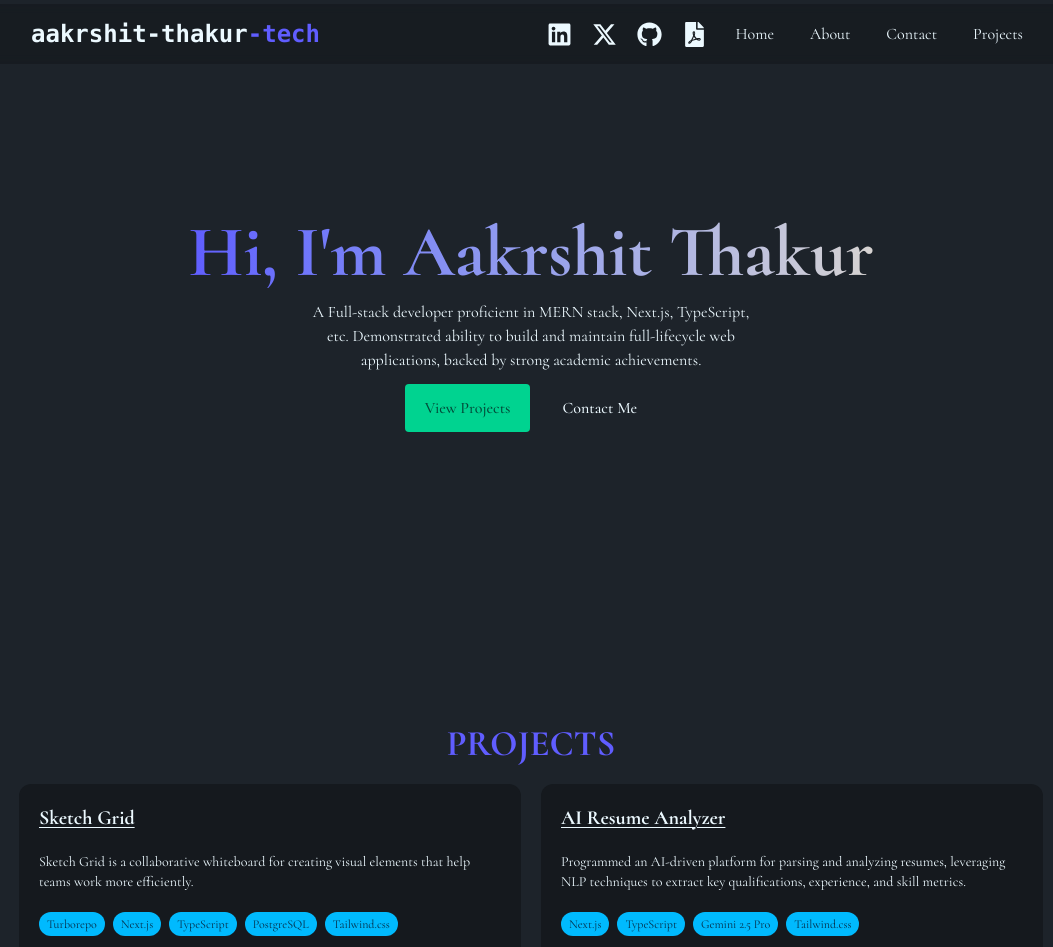
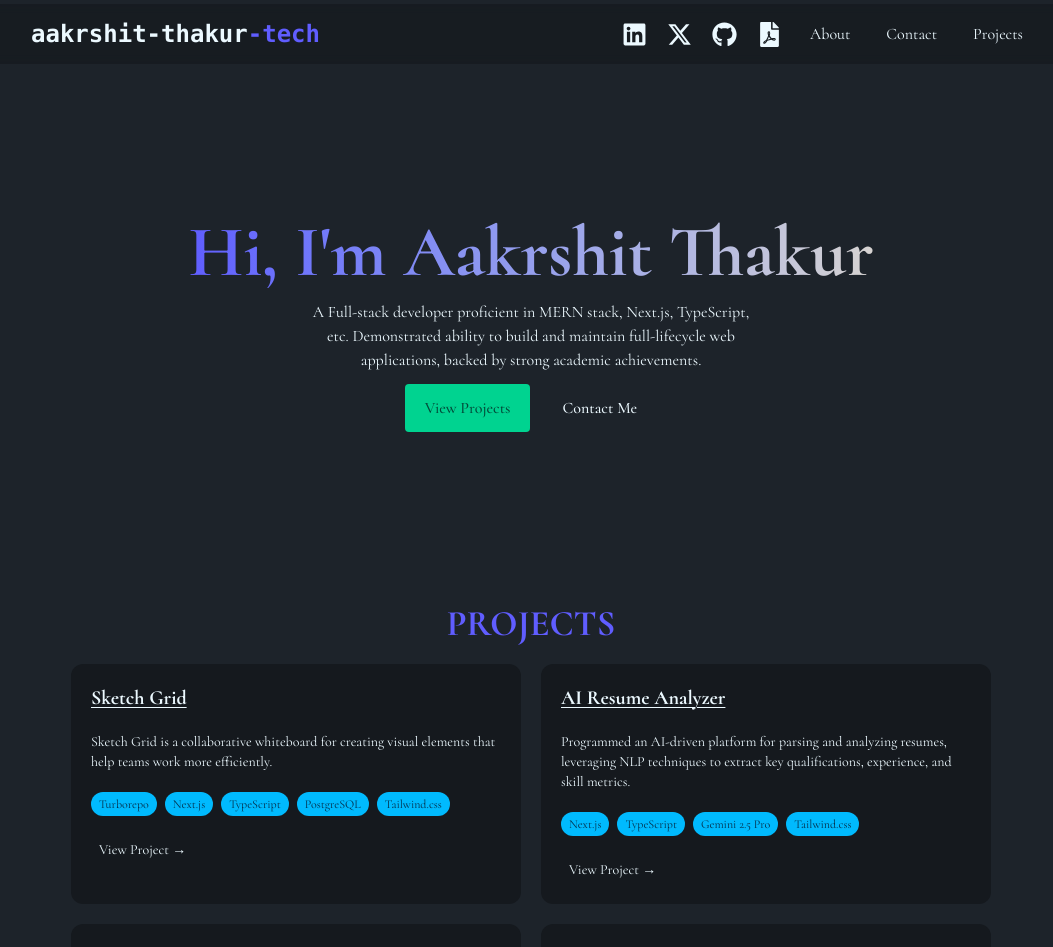
Before and after one commit to AakrshitThakur/aakrshit-thakur-portfolio, a React (Vite) app: page / in a window 1280 px wide. Shown: the top 947 px of the page, without its empty margins (109-1162 px from the left). Built offline with nearby package versions, Linux system fonts and the light colour scheme.

Commit message:
grid overflow issue resolved

```diff
--- a/index.html
+++ b/index.html
@@ -1,16 +1,19 @@
 <!DOCTYPE html>
-<html lang="en" class="flex flex-col justify-center items-center p-1">
+<html lang="en">
   <head>
     <meta charset="UTF-8" />
-    <meta name="viewport" content="width=device-width, initial-scale=1" />
+    <meta content="width=device-width, initial-scale=1" name="viewport" />
     <title>aakrshit-thakur-portfolio</title>
     <!-- google-font -->
-<link rel="preconnect" href="https://fonts.googleapis.com">
-<link rel="preconnect" href="https://fonts.gstatic.com" crossorigin>
-<link href="https://fonts.googleapis.com/css2?family=Cormorant:ital,wght@0,300..700;1,300..700&display=swap" rel="stylesheet">
+    <link rel="preconnect" href="https://fonts.googleapis.com" />
+    <link rel="preconnect" href="https://fonts.gstatic.com" crossorigin />
+    <link
+      href="https://fonts.googleapis.com/css2?family=Cormorant:ital,wght@0,300..700;1,300..700&display=swap"
+      rel="stylesheet"
+    />
   </head>
-  <body class="shrink-0 w-full max-w-7xl overflow-x-hidden">
-    <div id="root" class="max-w-dvw"></div>
+  <body class="flex flex-col justify-center items-center min-h-screen p-1">
+    <div id="root" class="w-full max-w-7xl"></div>
     <script type="module" src="/src/main.jsx"></script>
   </body>
 </html>
--- a/src/components/Navbar.jsx
+++ b/src/components/Navbar.jsx
@@ -10,7 +10,7 @@ export default function Navbar({ menuOpen, setMenuOpen }) {
     <nav className="bg-[rgba(21,25,30,0.65)] color-base-content backdrop-blur-xs w-full sticky top-0 z-40">
       <div className="max-w-5xl mx-auto px-3">
         <div className="flex justify-between items-center h-15">
-          <a href="#home" className="font-mono text-xl sm:text-2xl font-bold">
+          <a href="#home" className="font-mono text-xl sm:text-2xl font-bold whitespace-nowrap mr-1">
             aakrshit-thakur<span className="text-[#605dff]">-tech</span>
           </a>
 
--- a/src/components/RevealOnScroll.jsx
+++ b/src/components/RevealOnScroll.jsx
@@ -1,7 +1,7 @@
 import PropTypes from "prop-types";
 import { useEffect, useRef } from "react";
 
-export default function RevealOnScroll({ children }) {
+export default function RevealOnScroll({ children, className }) {
   const ref = useRef(null);
 
   useEffect(() => {
@@ -24,7 +24,7 @@ export default function RevealOnScroll({ children }) {
   }, []);
 
   return (
-    <div ref={ref} className="reveal shrink-0">
+    <div ref={ref} className={`reveal ${className}`}>
       {children}
     </div>
   );
@@ -32,4 +32,5 @@ export default function RevealOnScroll({ children }) {
 
 RevealOnScroll.propTypes = {
   children: PropTypes.node.isRequired,
+  className: PropTypes.string,
 };
--- a/src/components/sections/Contact.jsx
+++ b/src/components/sections/Contact.jsx
@@ -28,9 +28,9 @@ export default function Contact() {
   };
 
   return (
-    <section id="contact" className="h-[75vh] flex justify-center items-center">
-      <RevealOnScroll>
-        <div className="w-lg mx-auto space-y-3 sm:space-y-4 md:space-y-5">
+    <section id="contact" className="h-[75vh] w-full flex justify-center items-center">
+      <RevealOnScroll className="w-full max-w-lg">
+        <div className="mx-auto space-y-3 sm:space-y-4 md:space-y-5">
           <h2 className="text-[#605dff] text-3xl sm:text-4xl font-bold text-center">GET IN TOUCH</h2>
           <form className="space-y-5 text-sm sm:text-base" onSubmit={handleOnSubmit}>
             {/* name-field */}
--- a/src/components/sections/Home.jsx
+++ b/src/components/sections/Home.jsx
@@ -2,9 +2,9 @@ import RevealOnScroll from "../RevealOnScroll";
 
 export default function Home() {
   return (
-    <section id="home" className="h-[55vh] w-full flex justify-center items-center relative">
+    <section id="home" className="h-[55vh] w-full flex justify-center items-center">
       <RevealOnScroll>
-        <div className="flex flex-col justify-center items-center gap-3 p-5 sm:p-6 md:p-7 rounded-xl">
+        <div className="flex flex-col justify-center items-center gap-3 whitespace-normal p-5 sm:p-6 md:p-7 rounded-xl">
           {/* heading */}
           <h1 className="text-5xl sm:text-6xl md:text-7xl font-bold text-center bg-gradient-to-r from-[#605dff] to-stone-300 bg-clip-text text-transparent leading-none">
             Hi, I&apos;m Aakrshit Thakur
--- a/src/components/sections/Projects.jsx
+++ b/src/components/sections/Projects.jsx
@@ -33,18 +33,18 @@ const PROJECTS = [
 
 export default function Projects() {
   return (
-    <section id="projects" className="min-h-screen flex items-center justify-center">
+    <section id="projects" className="min-h-[75vh] w-full flex items-center justify-center">
       <RevealOnScroll>
-        <div className="max-w-5xl mx-auto space-y-3 sm:space-y-4 md:space-y-5">
+        <div className="w-full max-w-5xl mx-auto space-y-3 sm:space-y-4 md:space-y-5">
           <h2 className="text-[#605dff] text-3xl sm:text-4xl font-bold text-center">PROJECTS</h2>
-          <div className="grid grid-cols-1 md:grid-cols-2 gap-5">
+          <div className="grid grid-cols-[32rem] md:grid-cols-[350px_350px] lg:grid-cols-[450px_450px] gap-5">
             {PROJECTS.map((project) => (
               <article
                 key={project.id}
                 className="color-base-300 color-base-content whitespace-normal rounded-xl transition hover:-translate-y-0.5 space-y-3 sm:space-y-4 md:space-y-5 p-5"
               >
                 {/* heading */}
-                <h3 className="text-xl underline underline-offset-3 decoration-0 font-bold">{project.title}</h3>
+                <h3 className="text-xl underline underline-offset-3 decoration-1 font-bold">{project.title}</h3>
                 {/* description */}
                 <p className="text-sm">{project.description}</p>
                 {/* project related keywords */}
--- a/src/constants/navbar.jsx
+++ b/src/constants/navbar.jsx
@@ -23,11 +23,6 @@ const ANCHOR_TAGS = [
     target: "_blank"
   },
   {
-    href: "#home",
-    className: `color-primary-hover color-primary-content-hover px-2 py-1 rounded-sm transition-all duration-200 cursor-pointer`,
-    children: "Home",
-  },
-  {
     href: "#about",
     className:
       "color-primary-hover color-primary-content-hover px-2 py-1 rounded-sm transition-all duration-200 cursor-pointer",
```
